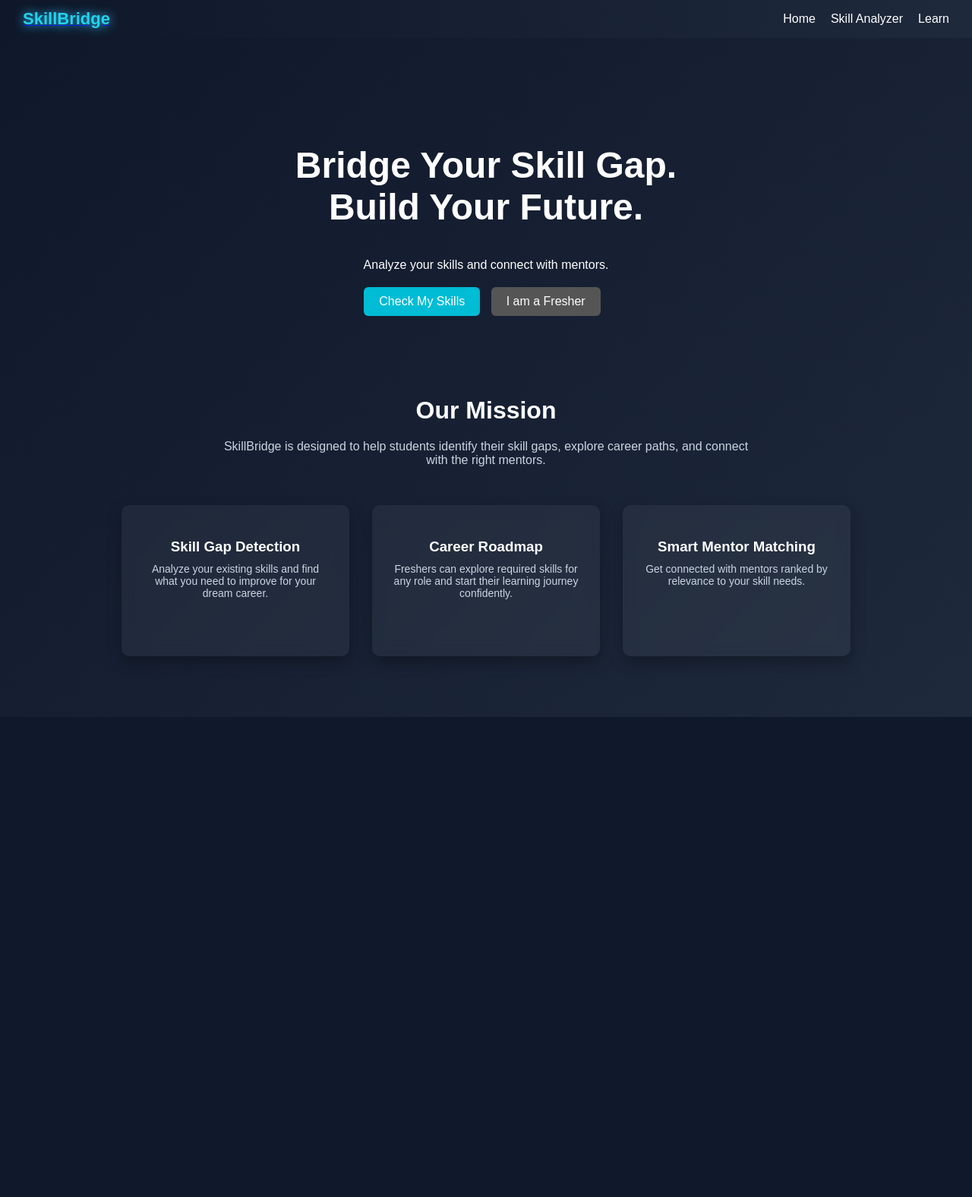
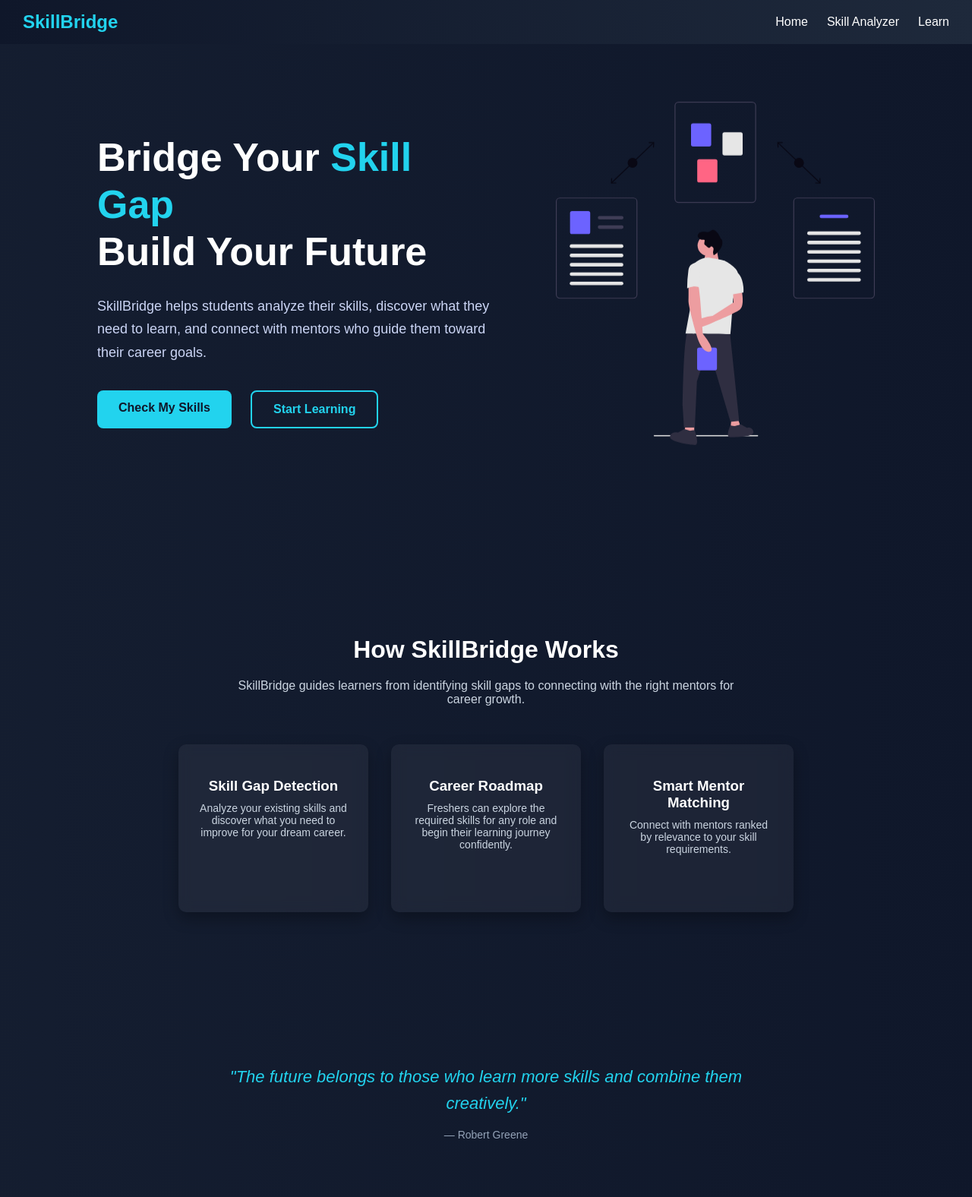
Before and after one commit to BharathKcreations/skill-bridge, a Flask app: page / in a window 1280 px wide. Shown: the whole page at 76% size. Before the commit the page ends 944 px from the top, so only its background shows below. Run offline with Flask 3, Linux system fonts and the light colour scheme.

Commit message:
new layout fixed

```diff
--- a/static/style.css
+++ b/static/style.css
@@ -1,345 +1,360 @@
+/* ================= GLOBAL ================= */
 
-
-
-.hero {
-    text-align: center;
-    margin-top: 120px;
+*{
+box-sizing:border-box;
 }
 
-.hero h1 {
-    font-size: 48px;
+body{
+margin:0;
+padding-top:70px;
+font-family: Arial, Helvetica, sans-serif;
+background:linear-gradient(270deg,#0f172a,#1e293b,#0f172a);
+background-size:600% 600%;
+animation:bgMove 15s ease infinite;
+color:white;
 }
 
-.hero p {
-    margin: 20px 0;
+@keyframes bgMove{
+0%{background-position:0% 50%;}
+50%{background-position:100% 50%;}
+100%{background-position:0% 50%;}
 }
 
-button {
-    padding: 12px 20px;
-    margin: 10px;
-    border: none;
-    border-radius: 8px;
-    cursor: pointer;
-    font-size: 16px;
+/* ================= NAVBAR ================= */
+
+.navbar{
+position:fixed;
+top:0;
+left:0;
+width:100%;
+display:flex;
+justify-content:space-between;
+align-items:center;
+padding:15px 30px;
+background:linear-gradient(90deg,#0f172a,#1e293b);
+z-index:1000;
 }
 
-button.secondary {
-    background: transparent;
-    border: 1px solid white;
-    color: white;
+.logo a{
+font-size:24px;
+font-weight:bold;
+color:#22d3ee;
+text-decoration:none;
 }
 
-button:not(.secondary) {
-    background: #00c6ff;
-    color: black;
-}
-.result-card {
-    width: 400px;
-    margin: 120px auto;
-    padding: 30px;
-    background: white;
-    border-radius: 12px;
-    box-shadow: 0 10px 25px rgba(180, 10, 10, 0.649);
-    text-align: center;
+.nav-links{
+display:flex;
+gap:25px;
 }
 
-.subtitle {
-    color: #555;
-    margin-bottom: 20px;
+.nav-links a{
+color:white;
+text-decoration:none;
+font-size:16px;
 }
 
-.skills-container {
-    display: flex;
-    flex-wrap: wrap;
-    justify-content: center;
-    gap: 10px;
-    margin-bottom: 20px;
+.nav-links a:hover{
+color:#22d3ee;
 }
 
-.skill-box {
-    background: #00bcd4;
-    color: white;
-    padding: 8px 14px;
-    border-radius: 20px;
-    font-size: 14px;
+/* ================= HERO HOMEPAGE ================= */
+.hero-main{
+display:flex;
+align-items:center;
+justify-content:space-between;
+padding:30px 10% 60px 10%;
+min-height:85vh;
+gap:60px;
+}
+.hero-main{
+display:flex;
+align-items:center;
+justify-content:space-between;
+padding:20px 10% 60px 10%;
+min-height:85vh;
+gap:60px;
+margin-top:-20px;
+}
+.hero-left{
+max-width:520px;
 }
 
-.primary-btn {
-    background: #00bcd4;
-    color: white;
-    padding: 10px 20px;
-    border: none;
-    border-radius: 6px;
-    cursor: pointer;
+.hero-title{
+margin-top:0;
+font-size:52px;
+line-height:1.2;
+margin-bottom:25px;
+}
+.hero-title span{
+color:#22d3ee;
 }
 
-.primary-btn:hover {
-    background: #0097a7;
+.hero-sub{
+font-size:18px;
+color:#cbd5f5;
+margin-bottom:35px;
+line-height:1.7;
 }
 
-.success-text {
-    color: green;
+/* buttons */
+
+.hero-buttons{
+display:flex;
+gap:25px;
 }
 
-.back-link {
-    display: block;
-    margin-top: 15px;
-    color: #555;
-    text-decoration: none;
-}
-.hero-buttons {
-    margin-top: 20px;
+.btn-primary{
+background:#22d3ee;
+color:#0f172a;
+padding:14px 28px;
+border-radius:8px;
+text-decoration:none;
+font-weight:600;
+transition:0.3s;
 }
 
-.primary-btn, .secondary-btn {
-    padding: 10px 20px;
-    text-decoration: none;
-    border-radius: 6px;
-    display: inline-block;
-    margin-right: 10px;
+.btn-secondary{
+border:2px solid #22d3ee;
+color:#22d3ee;
+padding:14px 28px;
+border-radius:8px;
+text-decoration:none;
+font-weight:600;
+transition:0.3s;
 }
 
-.primary-btn {
-    background-color: #00bcd4;
-    color: white;
+.btn-primary:hover{
+background:#38bdf8;
+transform:translateY(-3px);
 }
 
-.secondary-btn {
-    background-color: #555;
-    color: white;
-}
-body {
-    margin: 0;
-    padding-top: 70px;
-    font-family: Arial, sans-serif;
-    background: linear-gradient(135deg, #0f172a, #1e293b);
-    color: white;
-}
-/* RESULT PAGE STYLING */
-
-.result-container {
-    height: 90vh;
-    display: flex;
-    justify-content: center;
-    align-items: center;
+.btn-secondary:hover{
+background:#22d3ee;
+color:#0f172a;
+transform:translateY(-3px);
 }
 
-.result-card {
-    background: rgba(255, 255, 255, 0.05);
-    padding: 40px;
-    border-radius: 12px;
-    backdrop-filter: blur(10px);
-    text-align: center;
-    width: 400px;
-    box-shadow: 0 10px 30px rgba(0,0,0,0.3);
+.hero-right img{
+width:420px;
 }
 
-.result-card h2 {
-    margin-bottom: 20px;
+/* ================= PURPOSE SECTION ================= */
+
+.purpose{
+padding:80px 40px;
+text-align:center;
 }
 
-.score {
-    font-size: 18px;
-    margin-bottom: 20px;
+.purpose h2{
+font-size:32px;
+margin-bottom:20px;
 }
 
-.score span {
-    font-size: 24px;
-    font-weight: bold;
-    color: #22d3ee;
+.purpose p{
+max-width:700px;
+margin:0 auto 50px auto;
+color:#cbd5e1;
 }
 
-.skill-list {
-    list-style: none;
-    padding: 0;
-    margin-bottom: 25px;
+.purpose-features{
+display:flex;
+justify-content:center;
+gap:30px;
+flex-wrap:wrap;
 }
 
-.skill-list li {
-    background: rgba(255,255,255,0.08);
-    margin: 8px 0;
-    padding: 8px;
-    border-radius: 6px;
+.feature-card{
+background:rgba(255,255,255,0.05);
+padding:25px;
+border-radius:10px;
+width:250px;
+backdrop-filter:blur(8px);
+box-shadow:0 8px 20px rgba(0,0,0,0.3);
+transition:transform 0.3s ease;
 }
 
-.perfect {
-    color: #4ade80;
-    font-weight: bold;
-}
-/* MENTORS PAGE */
-
-.mentors-container {
-    min-height: 90vh;
-    display: flex;
-    justify-content: center;
-    align-items: center;
+.feature-card:hover{
+transform:translateY(-8px);
 }
 
-.mentors-card {
-    background: rgba(255, 255, 255, 0.05);
-    padding: 40px;
-    border-radius: 12px;
-    backdrop-filter: blur(10px);
-    text-align: center;
-    width: 450px;
-    box-shadow: 0 10px 30px rgba(0,0,0,0.3);
+.feature-card h3{
+margin-bottom:10px;
 }
 
-.mentor-list {
-    list-style: none;
-    padding: 0;
-    margin-top: 20px;
+.feature-card p{
+font-size:14px;
+color:#cbd5e1;
 }
 
-.mentor-list li {
-    background: rgba(255,255,255,0.08);
-    margin: 12px 0;
-    padding: 15px;
-    border-radius: 8px;
+/* ================= RESULT PAGE ================= */
+
+.result-container{
+height:90vh;
+display:flex;
+justify-content:center;
+align-items:center;
 }
 
-.mentor-list h3 {
-    margin: 0;
-    font-size: 18px;
+.result-card{
+background:rgba(255,255,255,0.05);
+padding:40px;
+border-radius:12px;
+backdrop-filter:blur(10px);
+text-align:center;
+width:400px;
+box-shadow:0 10px 30px rgba(0,0,0,0.3);
 }
 
-.mentor-list p {
-    margin: 5px 0;
-    font-size: 14px;
+.score{
+font-size:18px;
+margin-bottom:20px;
 }
 
-.match-score {
-    display: inline-block;
-    margin-top: 8px;
-    font-size: 13px;
-    color: #22d3ee;
+.score span{
+font-size:24px;
+font-weight:bold;
+color:#22d3ee;
 }
 
-/* PURPOSE SECTION */
-
-.purpose {
-    padding: 80px 40px;
-    text-align: center;
+.skill-list{
+list-style:none;
+padding:0;
+margin-bottom:25px;
 }
 
-.purpose h2 {
-    font-size: 32px;
-    margin-bottom: 20px;
+.skill-list li{
+background:rgba(255,255,255,0.08);
+margin:8px 0;
+padding:8px;
+border-radius:6px;
 }
 
-.purpose p {
-    max-width: 700px;
-    margin: 0 auto 50px auto;
-    color: #cbd5e1;
+.perfect{
+color:#4ade80;
+font-weight:bold;
 }
 
-.purpose-features {
-    display: flex;
-    justify-content: center;
-    gap: 30px;
-    flex-wrap: wrap;
+/* ================= MENTORS ================= */
+
+.mentor-container{
+display:flex;
+flex-wrap:wrap;
+justify-content:center;
+gap:25px;
+margin-top:40px;
 }
 
-.feature-card {
-    background: rgba(255, 255, 255, 0.05);
-    padding: 25px;
-    border-radius: 10px;
-    width: 250px;
-    backdrop-filter: blur(8px);
-    box-shadow: 0 8px 20px rgba(0,0,0,0.3);
-    transition: transform 0.3s ease;
+.mentor-card{
+background:#1e293b;
+padding:20px;
+border-radius:10px;
+width:250px;
+text-align:center;
+box-shadow:0 4px 10px rgba(0,0,0,0.4);
+transition:transform 0.3s;
 }
 
-.feature-card:hover {
-    transform: translateY(-8px);
+.mentor-card:hover{
+transform:translateY(-5px);
 }
 
-.feature-card h3 {
-    margin-bottom: 10px;
+/* ================= HERO SECTION (MENTOR PAGE) ================= */
+
+.hero-section{
+display:flex;
+align-items:center;
+justify-content:space-between;
+padding:80px 10%;
+min-height:60vh;
 }
 
-.feature-card p {
-    font-size: 14px;
-    color: #cbd5e1;
-}
-/* NAVBAR FIXED TOP CLEAN VERSION */
-
-.navbar {
-    position: fixed;
-    top: 0;
-    left: 0;
-    width: 100%;
-
-    display: flex;
-    justify-content: space-between;
-    align-items: center;
-
-    padding: 12px 30px;   /* reduced padding */
-    box-sizing: border-box;  /* VERY IMPORTANT */
-    background: linear-gradient(90deg, #0f172a, #1e293b);
-    z-index: 1000;
-}
-.logo-text {
-    font-size: 22px;
-    font-weight: bold;
-    color: #22d3ee;
-    text-decoration: none;
-    animation: glow 2s ease-in-out infinite alternate;
+.hero-text{
+max-width:500px;
 }
 
-/* Glow animation */
-@keyframes glow {
-    from {
-        text-shadow: 0 0 5px #22d3ee;
-    }
-    to {
-        text-shadow: 0 0 15px #38bdf8;
-    }
+.hero-text h1{
+font-size:40px;
+margin-bottom:15px;
 }
 
-.nav-links {
-    display: flex;
-    gap: 20px;
+.hero-text p{
+font-size:18px;
+color:#cbd5f5;
+line-height:1.6;
 }
 
-.nav-links a {
-    color: white;
-    text-decoration: none;
-    font-weight: 500;
-    transition: 0.3s ease;
+.hero-image img{
+width:350px;
 }
 
-.nav-links a:hover {
-    color: #22d3ee;
+/* ================= MOBILE ================= */
+
+@media(max-width:768px){
+
+.navbar{
+flex-direction:column;
+align-items:flex-start;
+padding:15px 20px;
 }
-/* MOBILE RESPONSIVE */
 
-@media (max-width: 768px) {
+.nav-links{
+flex-direction:column;
+gap:12px;
+margin-top:10px;
+}
 
-    .navbar {
-        flex-direction: column;
-        align-items: flex-start;
-        padding: 10px 20px;
-    }
+.hero-main{
+flex-direction:column;
+text-align:center;
+padding:100px 8%;
+}
 
-    .nav-links {
-        flex-direction: column;
-        gap: 10px;
-        margin-top: 10px;
-    }
+.hero-right img{
+width:260px;
+margin-top:40px;
+}
 
-    .hero h1 {
-        font-size: 28px;
-        text-align: center;
-    }
+.hero-buttons{
+justify-content:center;
+}
 
-    .hero p {
-        text-align: center;
-        font-size: 16px;
-    }
+.hero-section{
+flex-direction:column;
+text-align:center;
+}
 
-    .hero-buttons {
-        flex-direction: column;
-        gap: 10px;
-    }
+.hero-image img{
+width:250px;
+margin-top:30px;
 }
+
+}
+.quote-section{
+text-align:center;
+padding:60px 20px;
+margin-top:60px;
+}
+
+.quote{
+font-size:22px;
+font-style:italic;
+color:#22d3ee;
+max-width:700px;
+margin:auto;
+line-height:1.6;
+}
+
+.author{
+margin-top:15px;
+color:#94a3b8;
+font-size:14px;
+}
+.hero-right img{
+animation:float 4s ease-in-out infinite;
+}
+
+@keyframes float{
+0%{transform:translateY(0);}
+50%{transform:translateY(-10px);}
+100%{transform:translateY(0);}
+}
--- a/templates/base.html
+++ b/templates/base.html
@@ -4,14 +4,13 @@
     <title>SkillBridge</title>
     <meta name="viewport" content="width=device-width, initial-scale=1.0">
     <link rel="stylesheet" href="{{ url_for('static', filename='style.css') }}">
+    <link rel="stylesheet" href="https://unpkg.com/aos@2.3.1/dist/aos.css"/>
 </head>
 <body>
 <nav class="navbar">
 
     <div class="logo">
-        <a href="{{ url_for('home') }}">
-            <span class="logo-text">SkillBridge</span>
-        </a>
+        <a href="{{ url_for('home') }}">SkillBridge</a>
     </div>
 
     <div class="nav-links">
@@ -21,9 +20,17 @@
     </div>
 
 </nav>
-
+<div class="page-content" data-aos="fade-up">
 {% block content %}
 {% endblock %}
+</div>
+<script src="https://unpkg.com/aos@2.3.1/dist/aos.js"></script>
 
+<script>
+AOS.init({
+duration:1000,
+once:true
+});
+</script>
 </body>
 </html>
--- a/templates/index.html
+++ b/templates/index.html
@@ -2,58 +2,106 @@
 
 {% block content %}
 
-<section class="hero">
-    <h1>Bridge Your Skill Gap.<br>Build Your Future.</h1>
-    <p>Analyze your skills and connect with mentors.</p>
+<!-- HERO SECTION -->
 
-    <a href="{{ url_for('analyzer') }}" class="primary-btn">
-        Check My Skills
-    </a>
+<section class="hero-main">
 
-    <a href="{{ url_for('learn') }}" class="secondary-btn">
-        I am a Fresher
-    </a>
+<div class="hero-left" data-aos="fade-right">
 
-</section>
+<h1 class="hero-title">
+Bridge Your <span>Skill Gap</span><br>
+Build Your Future
+</h1>
 
-<section class="purpose">
+<p class="hero-sub">
+SkillBridge helps students analyze their skills,
+discover what they need to learn, and connect
+with mentors who guide them toward their career goals.
+</p>
 
-    <h2>Our Mission</h2>
+<div class="hero-buttons">
 
-    <p>
-        SkillBridge is designed to help students identify their skill gaps,
-        explore career paths, and connect with the right mentors.
-    </p>
+<a href="{{ url_for('analyzer') }}" class="btn-primary">
+Check My Skills
+</a>
 
-    <div class="purpose-features">
+<a href="{{ url_for('learn') }}" class="btn-secondary">
+Start Learning
+</a>
 
-        <div class="feature-card">
-            <h3>Skill Gap Detection</h3>
-            <p>
-                Analyze your existing skills and find what you need to improve
-                for your dream career.
-            </p>
-        </div>
+</div>
 
-        <div class="feature-card">
-            <h3>Career Roadmap</h3>
-            <p>
-                Freshers can explore required skills for any role and
-                start their learning journey confidently.
-            </p>
-        </div>
+</div>
 
-        <div class="feature-card">
-            <h3>Smart Mentor Matching</h3>
-            <p>
-                Get connected with mentors ranked by relevance to
-                your skill needs.
-            </p>
-        </div>
 
-    </div>
+<div class="hero-right" data-aos="fade-left">
+
+<img src="{{ url_for('static', filename='hero.svg') }}">
+
+</div>
 
 </section>
 
 
+<!-- FEATURES SECTION -->
+
+<section class="purpose">
+
+<h2 data-aos="fade-up">How SkillBridge Works</h2>
+
+<p data-aos="fade-up">
+SkillBridge guides learners from identifying skill gaps
+to connecting with the right mentors for career growth.
+</p>
+
+<div class="purpose-features">
+
+<div class="feature-card" data-aos="zoom-in">
+
+<h3>Skill Gap Detection</h3>
+
+<p>
+Analyze your existing skills and discover what you
+need to improve for your dream career.
+</p>
+
+</div>
+
+
+<div class="feature-card" data-aos="zoom-in">
+
+<h3>Career Roadmap</h3>
+
+<p>
+Freshers can explore the required skills for any role
+and begin their learning journey confidently.
+</p>
+
+</div>
+
+
+<div class="feature-card" data-aos="zoom-in">
+
+<h3>Smart Mentor Matching</h3>
+
+<p>
+Connect with mentors ranked by relevance to
+your skill requirements.
+</p>
+
+</div>
+
+</div>
+
+</section>
+<section class="quote-section">
+
+<p class="quote">
+"The future belongs to those who learn more skills and combine them creatively."
+</p>
+
+<p class="author">— Robert Greene</p>
+
+</section>
+
 {% endblock %}
```
Also changed, not shown: templates/analyzer.html (+10 -1 lines), templates/learn.html (+9 -0 lines), templates/mentors.html (+51 -3 lines), static/hero.svg (added), static/mentor.svg (added).
